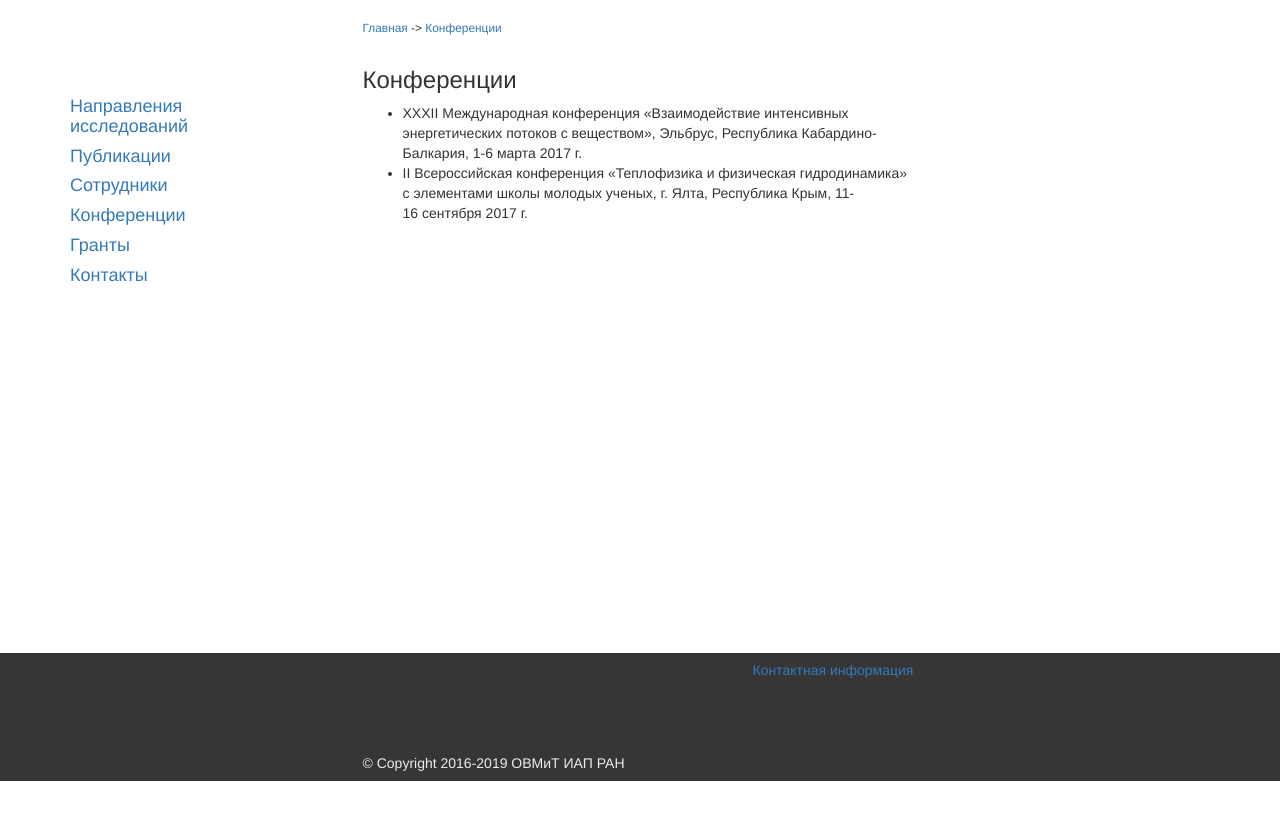
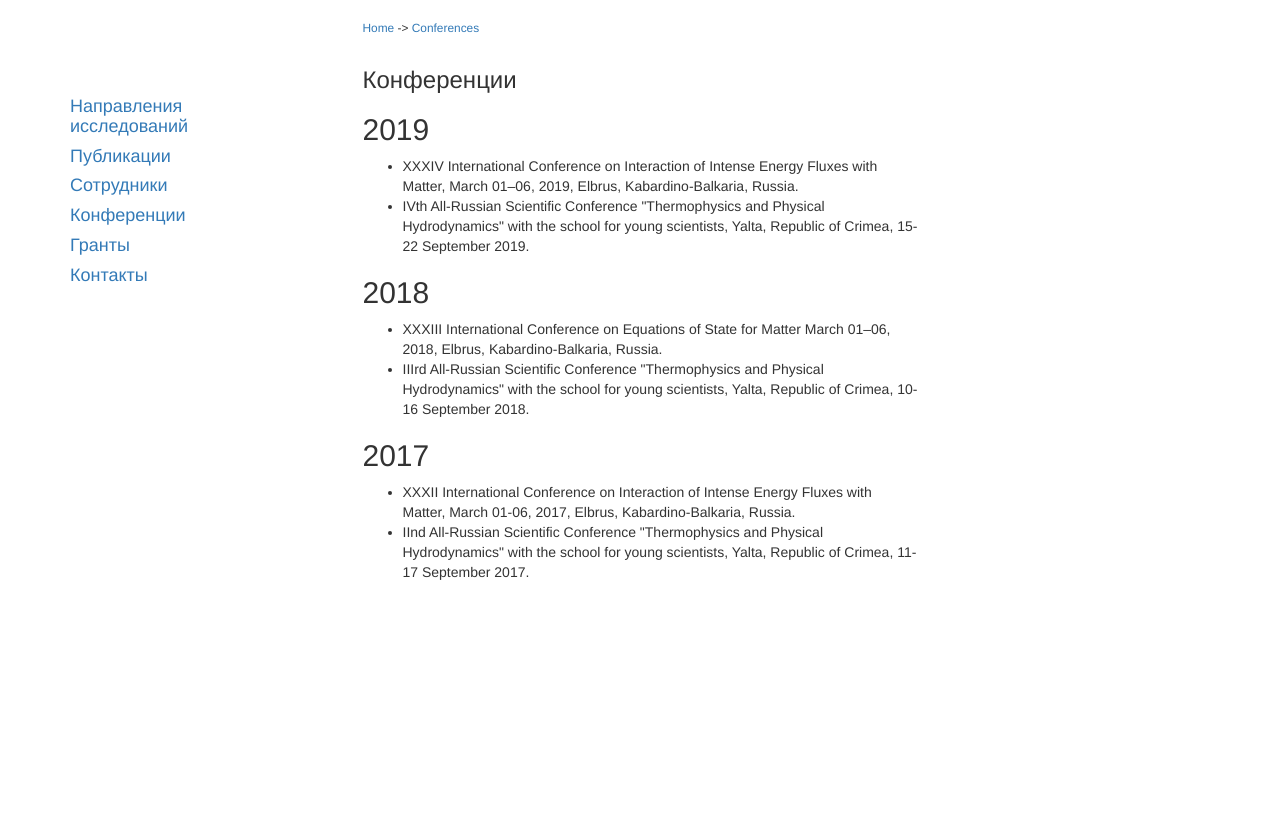
Before and after one commit to vadimvshepelev/icad-dcmt, a Django app: page /en/conferences/ in a window 1280 px wide. Shown: the part 240-1062 px from the top of the page. Before the commit the page ends 1021 px from the top, so only its background shows below. Run offline with Django 3.2, Linux system fonts and the light colour scheme; some libraries are stand-ins or nearby versions.

Commit message:
'conference' template updated and translated

```diff
--- a/dcmtsite/www/templates/conferences_en.html
+++ b/dcmtsite/www/templates/conferences_en.html
@@ -1,23 +1,35 @@
 {% extends 'base.html' %}
 
 {% block title %}
-Конференции - ОВМиТ ИАП РАН
+Conferences - DCMT of ICAD RAS
 {% endblock %}
 
 {% block breadcrumbs %}
-<p><a href='/'>Главная</a> -> <a href='/conferences'>Конференции</a></p>
+<p><a href='/'>Home</a> -> <a href='/en/conferences'>Conferences</a></p>
 {% endblock %}
 
 {% block content%}
 <h1>Конференции</h1>
-<p><ul>
-  <li>XXXII Международная конференция &laquo;Взаимодействие интенсивных
-  энергетических потоков с веществом&raquo;, Эльбрус, Республика
-  Кабардино-Балкария, 1-6 марта 2017 г.</li>
-  <li>II Всероссийская конференция &laquo;Теплофизика и физическая гидродинамика&raquo;
-  с элементами школы молодых ученых, г. Ялта, Республика Крым, 11-16&nbsp;сентября
-  2017 г.</li>
-</ul></p>
+<h2>2019</h2>
+<ul>
+  <li>XXXIV International Conference on Interaction of Intense Energy Fluxes with Matter, March 01–06, 2019, Elbrus, Kabardino-Balkaria, Russia.</li>
+  <li>IVth All-Russian Scientific Conference "Thermophysics and Physical Hydrodynamics" with the school for young scientists,
+  Yalta, Republic of Crimea, 15-22 September 2019.</li>
+</ul>
+
+<h2>2018</h2>
+<ul>
+  <li>XXXIII International Conference on Equations of State for Matter March 01–06, 2018, Elbrus, Kabardino-Balkaria, Russia.</li>
+  <li>IIIrd All-Russian Scientific Conference "Thermophysics and Physical Hydrodynamics" with the school for young scientists,
+  Yalta, Republic of Crimea, 10-16 September 2018. </li>
+</ul>
+
+<h2>2017</h2>
+<ul>
+  <li>XXXII International Conference on Interaction of Intense Energy Fluxes with Matter, March 01-06, 2017, Elbrus, Kabardino-Balkaria, Russia.</li>
+  <li>IInd All-Russian Scientific Conference "Thermophysics and Physical Hydrodynamics" with the school for young scientists,
+  Yalta, Republic of Crimea, 11-17 September 2017. </li>
+</ul>
 <br><br><br><br><br><br><br><br><br><br><br><br><br><br><br><br><br><br><br><br><br>
 
 {% endblock %}
```
Also changed, not shown: dcmtsite/www/templates/conferences.html (+21 -3 lines).
